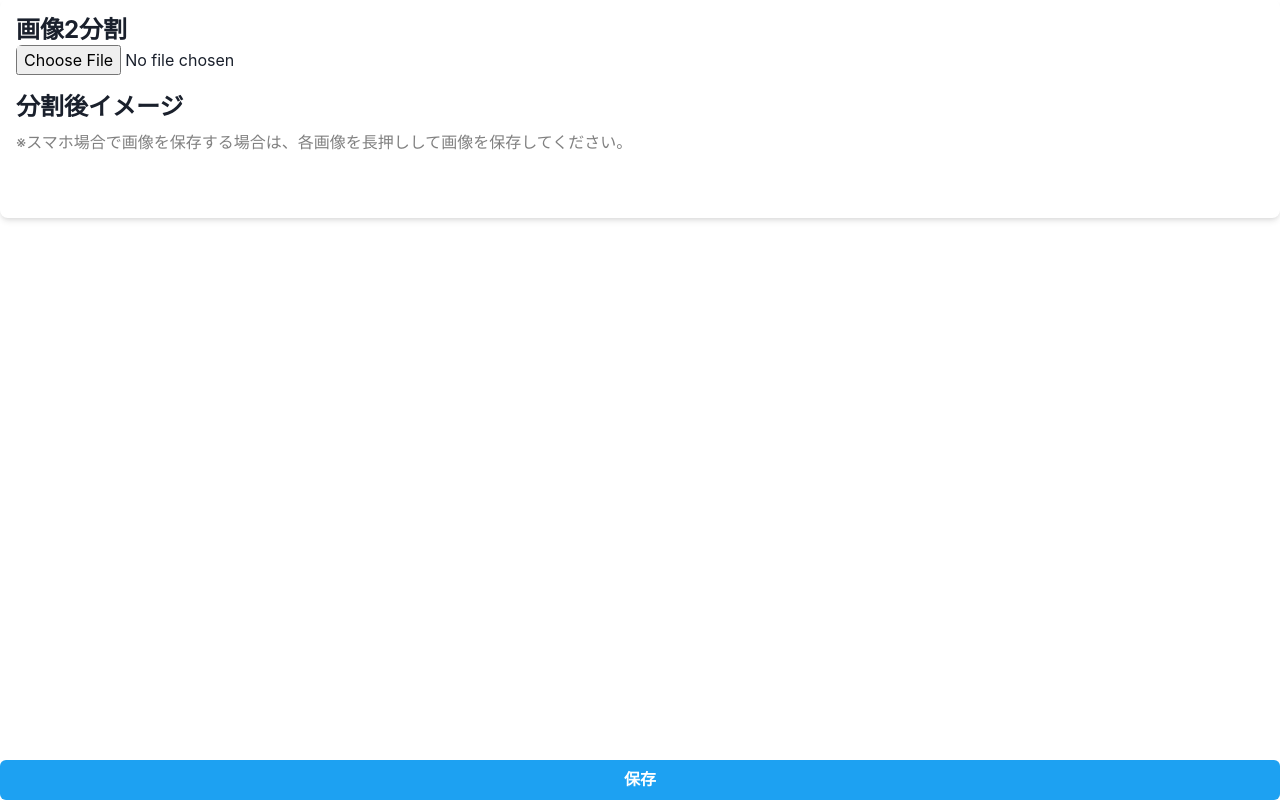
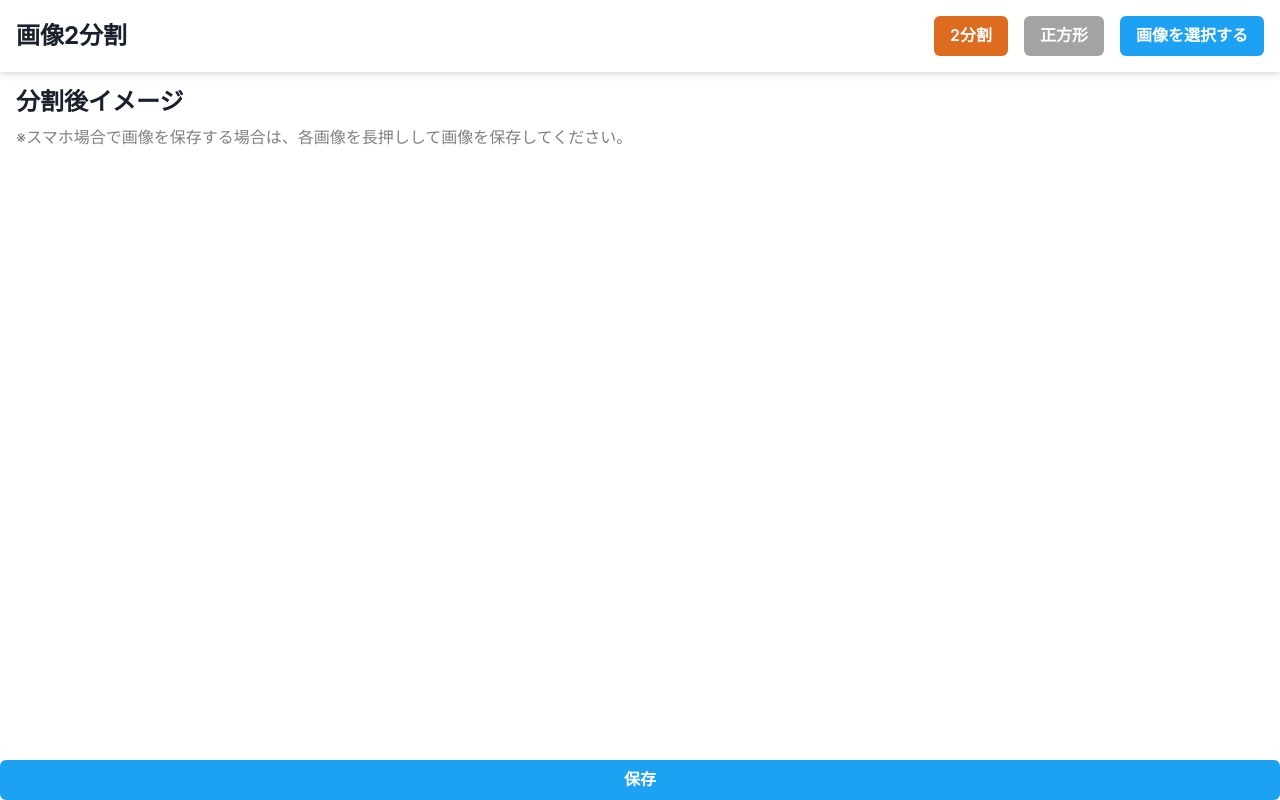
Before and after one commit to taaaaho/image2split, a React (Create React App) app: page / in a window 1280 px wide. Built offline with nearby package versions, Linux system fonts and the light colour scheme.

Commit message:
feat: 2分割ボタン追加

```diff
--- a/src/App.jsx
+++ b/src/App.jsx
@@ -1,6 +1,6 @@
-import React, { useState } from 'react'
+import React, { useState, useRef } from 'react'
 import './App.css';
-import { Stack, Heading, Input, Flex, HStack, Image, Button, Box, Text } from '@chakra-ui/react'
+import { Stack, Heading, Flex, HStack, Image, Button, Box, Text, Spacer } from '@chakra-ui/react'
 import ReactCrop from 'react-image-crop'
 import Loading from './component/Loading';
 import { isMobile } from "react-device-detect"
@@ -15,22 +15,27 @@ function App() {
     width: 1080,
   });
   const [isLoading, setIsLoading] = useState(false)
+  const inputRef = useRef()
+  const [maxWidth, setMaxWidth] = useState()
 
   const handleImageSelect = (e) => {
     if (e.target.files && e.target.files.length > 0) {
       const reader = new FileReader();
-      reader.addEventListener('load', () =>
+      reader.addEventListener('load', () => {
         setTargetImage(reader.result)
-      );
+      })
       reader.readAsDataURL(e.target.files[0]);
     }
   }
 
+
   const handleImageLoad = (image) => {
+    setMaxWidth(image.width / 2)
     setImageRef(image)
   }
 
   const handleCropChange = (crop, percentCrop) => {
+    console.log(crop)
     setCrop(crop)
   }
 
@@ -109,24 +114,61 @@ function App() {
     dlLink2.click()
   }
 
+  const fileUpload = () => {
+    console.log(inputRef.current);
+    inputRef.current.click();
+  }
+
+  const divideTwo = () => {
+    setCrop({
+      unit: 'px',
+      x: 0,
+      y: 0,
+      width: imageRef.width/2,
+      height: imageRef.height,
+      aspect: false,
+    })
+    handleCropComplete(crop)
+  }
+
+  const squareAspect = () => {
+    setCrop({
+      unit: 'px',
+      x: 0,
+      y: 0,
+      width: imageRef.width/2,
+      aspect: 1,
+    })
+    handleCropComplete(crop)
+  }
+
   return (
     <Flex
       m="0"
       w="100vw"
       bg="white.500"
-      boxShadow="md"
       rounded="lg"
+      flexDirection="column"
     >
-        <Stack marginX="4" mt="4" mb="16" flexDirection="column" justifyContent="start">
+      <Flex backgroundColor="white" px="4" py="4" boxShadow="md" w="100%" alignItems="center">
+          <Heading fontSize="2xl" width="1000">画像2分割</Heading>
+          <Spacer />
           <Box>
-            <Heading fontSize="2xl">画像2分割</Heading>
-            <Input type="file" colorScheme="blue" border="none" padding="0" onChange={handleImageSelect} />
+            <Button mr="4" onClick={divideTwo} colorScheme="orange">2分割</Button>
+            <Button mr="4" onClick={squareAspect} colorScheme="blackAlpha">正方形</Button>
+            <Button onClick={fileUpload} colorScheme="twitter">
+              画像を選択する
+            </Button>
           </Box>
+          <input type="file" hidden accept="image/*" ref={inputRef} onChange={handleImageSelect} />
+      </Flex>
+      <Stack mx="4" mt="4" mb="16" flexDirection="column" justifyContent="start" >
         {targetImage && (
           <ReactCrop
             ruleOfThirds
             zoom
             keepSelection
+            maxWidth={maxWidth}
             src={targetImage}
             onChange={handleCropChange}
             onImageLoaded={handleImageLoad}
```
Lines whose indentation alone changed are shown as unchanged.
